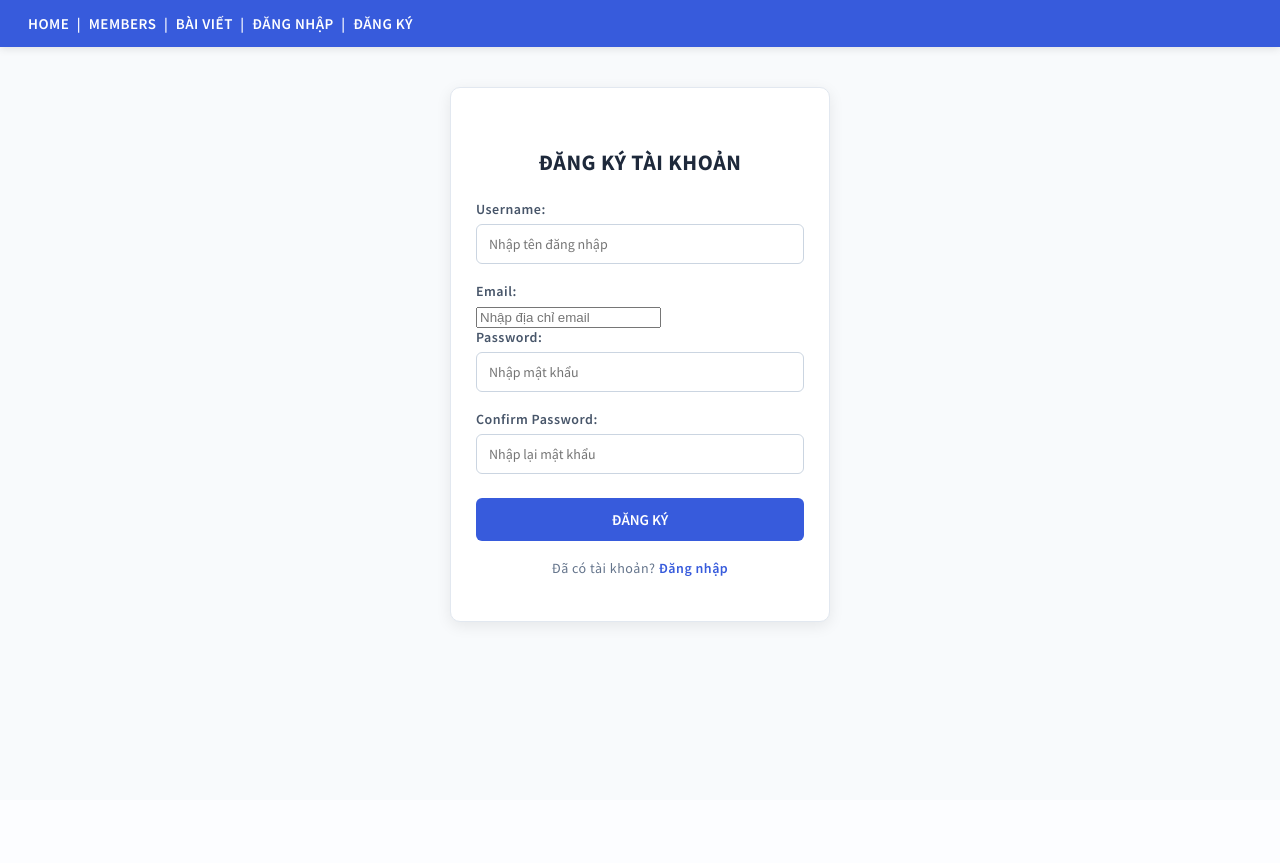
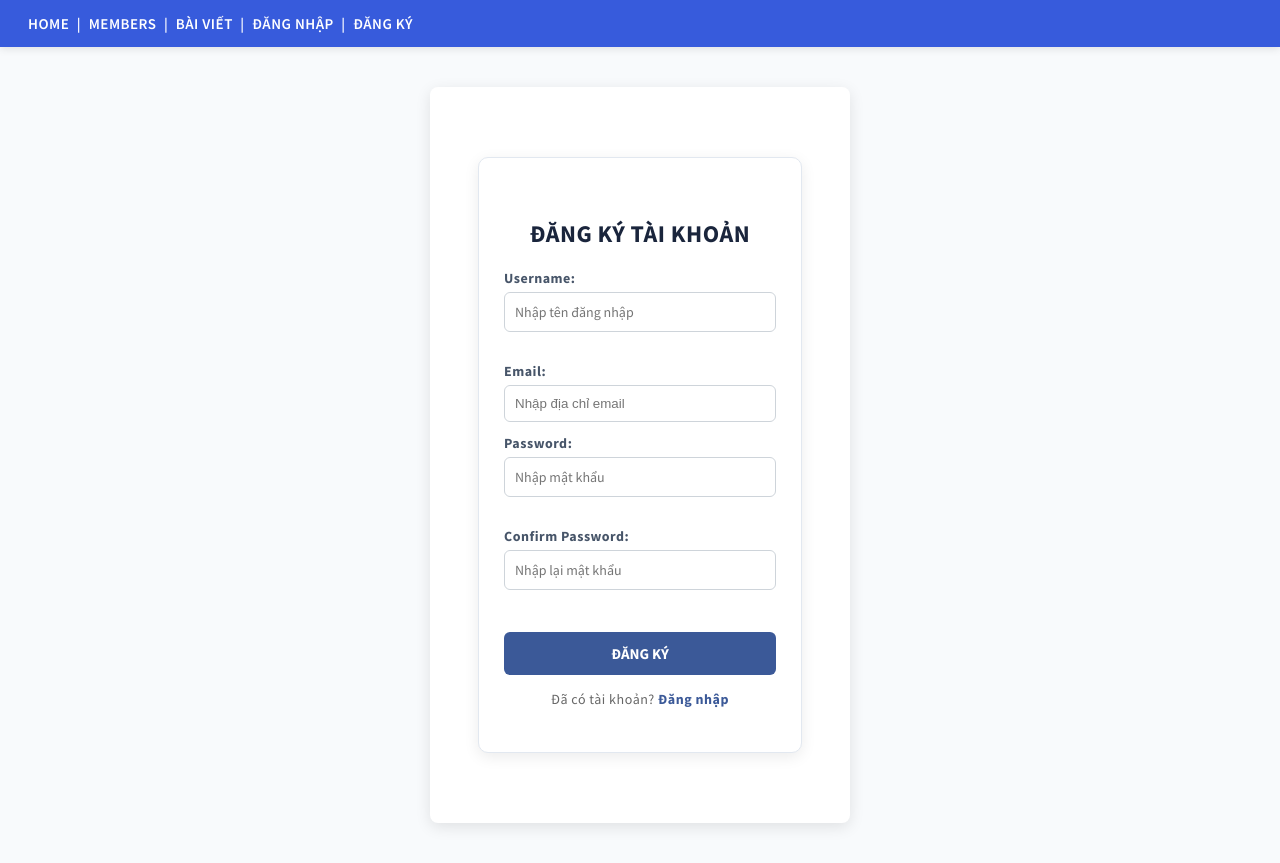
Before and after one commit to QuangDuy0904/My_Planet, a Django app: template planet/templates/register.html in a window 1280 px wide. Before the commit the page ends 627 px from the top, so only its background shows below. Run offline with Django 5.2, Linux system fonts and the light colour scheme; the template is opened without the code that fills it, so the values that code supplies are empty.

Commit message:
Update registration layout, message notifications, and views

```diff
--- a/hello_world/settings.py
+++ b/hello_world/settings.py
@@ -181,3 +181,7 @@ STORAGES = {
 }
 
 # Xóa bỏ cảnh báo W004 nếu thư mục static chưa tồn tại
+MIDDLEWARE = [
+    # ... các middleware khác
+    'planet.middleware.AutoLogoutOnReloadMiddleware',
+]
--- a/planet/templates/master.html
+++ b/planet/templates/master.html
@@ -1,23 +1,28 @@
 {% load static %}
 <!doctype html>
-<html>
+<html lang="vi">
   <head>
+    <meta charset="UTF-8" />
+    <meta name="viewport" content="width=device-width, initial-scale=1.0" />
     <link rel="stylesheet" href="{% static 'myfirst.css' %}" />
-    <title>{% block title %}{% endblock %}</title>
+    <title>{% block title %}My Planet{% endblock %}</title>
   </head>
 
   <body>
     <div class="topnav">
-      <a href="/">HOME</a> | <a href="/planets/">MEMBERS</a> |
+      <a href="{% url 'main' %}">HOME</a> |
+      <a href="{% url 'planets' %}">MEMBERS</a> |
       <a href="{% url 'post_list' %}">BÀI VIẾT</a>
-      | {% if user.is_authenticated %}
-      <a href="/add_blogs/">ĐĂNG BÀI</a> | {% if user.is_superuser %}
-      <span>Xin chào, <strong>Admin</strong></span> | {% else %}
-      <span>Xin chào, <strong>{{ user.username }}</strong></span> | {% endif %}
-      <a href="/logout/">ĐĂNG XUẤT</a>
+
+      {% if user.is_authenticated %}
+        {% if user.is_staff or user.is_superuser %}
+          | <a href="{% url 'add_blog' %}">ĐĂNG BÀI</a>
+        {% endif %}
+        | <span>Xin chào, <strong>{% if user.is_superuser %}Admin{% else %}{{ user.username }}{% endif %}</strong></span>
+        | <a href="{% url 'logout' %}" style="color: #dc3545;">ĐĂNG XUẤT</a>
       {% else %}
-      <a href="/login/">ĐĂNG NHẬP</a> |
-      <a href="{% url 'register' %}">ĐĂNG KÝ</a>
+        | <a href="{% url 'login' %}">ĐĂNG NHẬP</a>
+        | <a href="{% url 'register' %}">ĐĂNG KÝ</a>
       {% endif %}
     </div>
 
--- a/planet/templates/register.html
+++ b/planet/templates/register.html
@@ -1,63 +1,90 @@
-{% extends "master.html" %} {% block title %}Đăng Ký Tài Khoản{% endblock %}
-{%block content %}
+{% extends "master.html" %}
+
+{% block title %}Đăng Ký Tài Khoản{% endblock %}
+
+{% block content %}
+<div style="max-width: 420px; margin: 40px auto; padding: 30px; background: #ffffff; border-radius: 8px; box-shadow: 0 4px 15px rgba(0,0,0,0.1);">
   <form method="POST">
     {% csrf_token %}
-  <h1>ĐĂNG KÝ TÀI KHOẢN</h1>
+    <h1 style="text-align: center; font-size: 24px; margin-bottom: 20px; color: #1a253c; font-weight: bold;">ĐĂNG KÝ TÀI KHOẢN</h1>
+
+    <!-- Thông báo đăng ký thành công -->
+    {% if messages %}
+      {% for message in messages %}
+        <div style="color: #155724; background-color: #d4edda; border: 1px solid #c3e6cb; padding: 12px; margin-bottom: 18px; border-radius: 6px; text-align: center; font-size: 14px;">
+          <strong>{{ message }}</strong>
+          <div style="margin-top: 6px;">
+            <a href="{% url 'login' %}" style="color: #0c5460; font-weight: bold; text-decoration: underline;">👉 Đến trang đăng nhập ngay</a>
+          </div>
+        </div>
+      {% endfor %}
+    {% endif %}
 
     <!-- Hiển thị lỗi nếu có (ví dụ: trùng tài khoản, mật khẩu không khớp) -->
     {% if form.errors %}
-  <div
-    style="
-      color: #721c24;
-      background-color: #f8d7da;
-      border: 1px solid #f5c6cb;
-      padding: 10px;
-      margin-bottom: 15px;
-      border-radius: 4px;
-    "
-  >
+      <div style="color: #721c24; background-color: #f8d7da; border: 1px solid #f5c6cb; padding: 10px; margin-bottom: 15px; border-radius: 4px; font-size: 14px;">
         {{ form.errors }}
       </div>
     {% endif %}
 
-  <label for="id_username">Username:</label>
+    <div style="margin-bottom: 12px;">
+      <label for="id_username" style="display: block; font-weight: bold; margin-bottom: 5px;">Username:</label>
       <input
         type="text"
         name="username"
         id="id_username"
         required
         placeholder="Nhập tên đăng nhập"
+        style="width: 100%; padding: 10px; border: 1px solid #ced4da; border-radius: 6px; box-sizing: border-box;"
       />
+    </div>
 
-  <label for="id_email">Email:</label>
+    <div style="margin-bottom: 12px;">
+      <label for="id_email" style="display: block; font-weight: bold; margin-bottom: 5px;">Email:</label>
       <input
         type="email"
         name="email"
         id="id_email"
         required
         placeholder="Nhập địa chỉ email"
+        style="width: 100%; padding: 10px; border: 1px solid #ced4da; border-radius: 6px; box-sizing: border-box;"
       />
+    </div>
 
-  <label for="id_password1">Password:</label>
+    <div style="margin-bottom: 12px;">
+      <label for="id_password1" style="display: block; font-weight: bold; margin-bottom: 5px;">Password:</label>
       <input
         type="password"
         name="password1"
         id="id_password1"
         required
         placeholder="Nhập mật khẩu"
+        style="width: 100%; padding: 10px; border: 1px solid #ced4da; border-radius: 6px; box-sizing: border-box;"
       />
+    </div>
 
-  <label for="id_password2">Confirm Password:</label>
+    <div style="margin-bottom: 18px;">
+      <label for="id_password2" style="display: block; font-weight: bold; margin-bottom: 5px;">Confirm Password:</label>
       <input
         type="password"
         name="password2"
         id="id_password2"
         required
         placeholder="Nhập lại mật khẩu"
+        style="width: 100%; padding: 10px; border: 1px solid #ced4da; border-radius: 6px; box-sizing: border-box;"
       />
+    </div>
 
-  <button type="submit">ĐĂNG KÝ</button>
+    <button
+      type="submit"
+      style="width: 100%; padding: 12px; background-color: #3b5998; color: #ffffff; border: none; border-radius: 6px; font-weight: bold; cursor: pointer; font-size: 15px;"
+    >
+      ĐĂNG KÝ
+    </button>
 
-  <p>Đã có tài khoản? <a href="/login/">Đăng nhập</a></p>
+    <p style="text-align: center; margin-top: 15px; font-size: 14px; color: #666;">
+      Đã có tài khoản? <a href="{% url 'login' %}" style="color: #3b5998; font-weight: bold; text-decoration: none;">Đăng nhập</a>
+    </p>
   </form>
+</div>
 {% endblock %}
```
Also changed, not shown: planet/forms.py (+16 -4 lines), planet/middleware.py (added, +12 -0 lines), planet/views.py (+19 -14 lines). Lines whose indentation alone changed are shown as unchanged.
